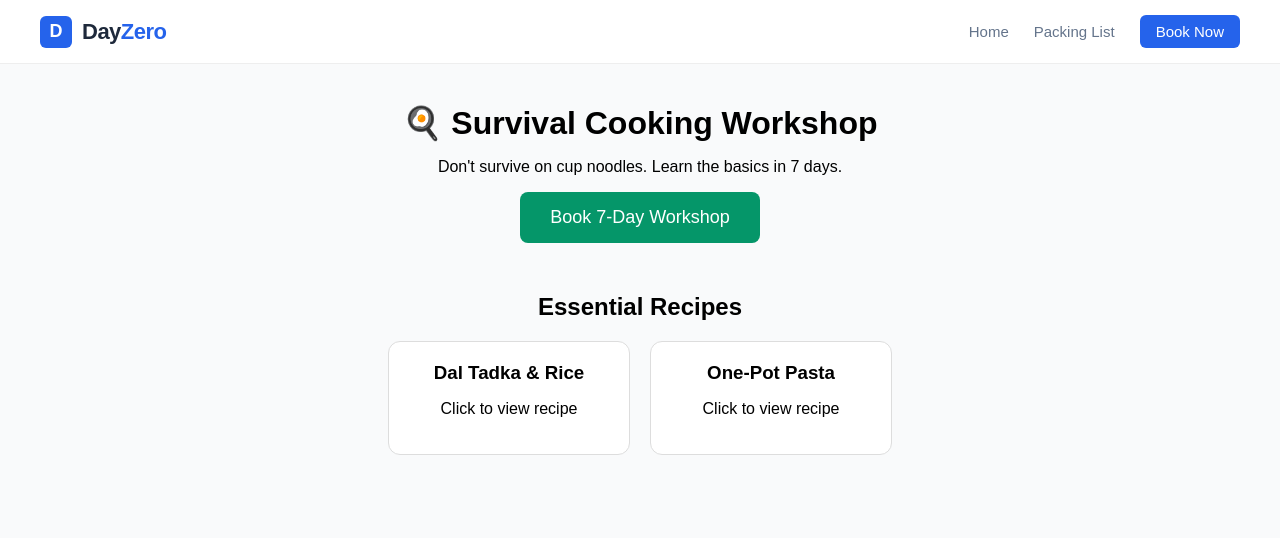
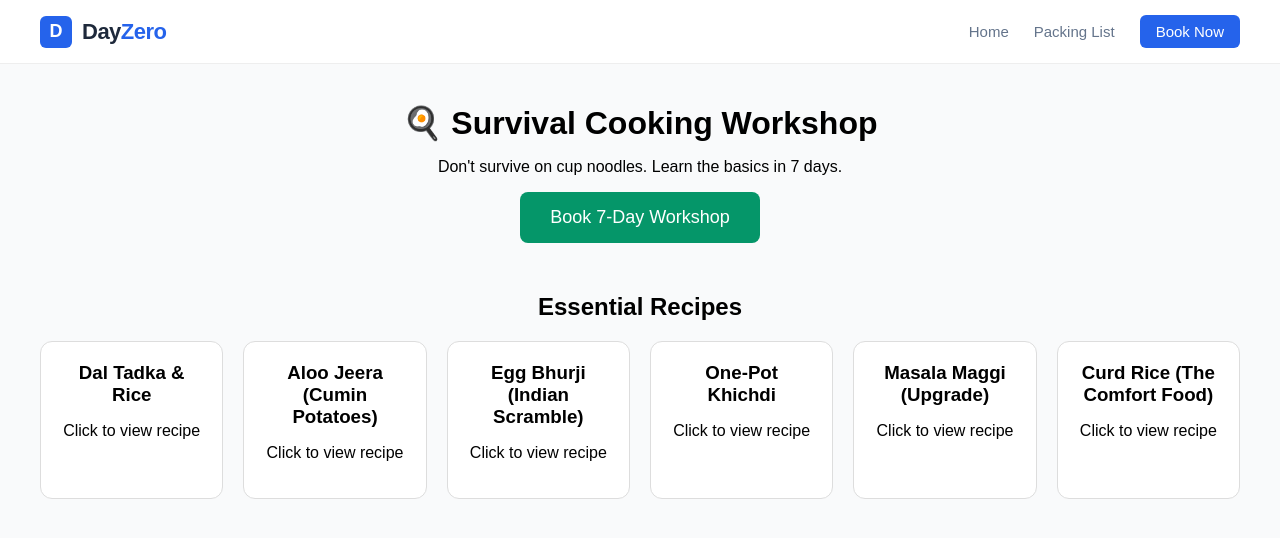
Before and after one commit to Gayatrree/dayzero-frontend, a React (Create React App) app: page /cooking in a window 1280 px wide. Shown: the top 538 px of the page. Built offline with nearby package versions, Linux system fonts and the light colour scheme.

Commit message:
added recipes

```diff
--- a/src/pages/CookingPage.js
+++ b/src/pages/CookingPage.js
@@ -5,14 +5,38 @@ const recipes = [
   {
     id: 1,
     title: "Dal Tadka & Rice",
-    ingredients: ["1 cup Yellow Moong Dal", "2 cups Water", "1 tsp Turmeric", "1 tbsp Ghee", "1 tsp Cumin seeds"],
-    steps: "1. Pressure cook dal with water and turmeric. 2. In a small pan, heat ghee and add cumin. 3. Pour over dal and serve with boiled rice."
+    ingredients: ["1 cup Moong Dal", "2 cups Water", "Turmeric", "Ghee/Oil", "Cumin seeds"],
+    steps: "Boil dal with turmeric and salt. Heat oil/ghee, add cumin seeds until they sizzle, and pour over the dal."
   },
   {
     id: 2,
-    title: "One-Pot Pasta",
-    ingredients: ["100g Pasta", "Tomato Sauce", "Garlic", "Salt", "Olive Oil"],
-    steps: "1. Boil pasta. 2. Sauté garlic in oil. 3. Mix sauce and pasta together."
+    title: "Aloo Jeera (Cumin Potatoes)",
+    ingredients: ["3 Potatoes (cubed)", "1 tsp Cumin seeds", "Turmeric", "Salt", "Oil"],
+    steps: "Sauté cumin in oil. Add cubed potatoes and turmeric. Cover and cook on low heat until tender and crispy."
+  },
+  {
+    id: 3,
+    title: "Egg Bhurji (Indian Scramble)",
+    ingredients: ["3 Eggs", "1 Onion (chopped)", "1 Tomato", "Green chili", "Turmeric"],
+    steps: "Sauté onions and tomatoes. Add spices, then crack eggs into the pan. Stir constantly until fluffy and cooked."
+  },
+  {
+    id: 4,
+    title: "One-Pot Khichdi",
+    ingredients: ["1/2 cup Rice", "1/2 cup Dal", "Ginger", "Ghee", "Salt"],
+    steps: "Pressure cook rice, dal, ginger, and salt with 3 cups of water for 3 whistles. Top with ghee."
+  },
+  {
+    id: 5,
+    title: "Masala Maggi (Upgrade)",
+    ingredients: ["1 pack Maggi", "Onion", "Frozen Peas/Carrots", "Butter"],
+    steps: "Sauté veggies in butter. Add water and Maggi masala. Once boiling, add noodles and cook until dry."
+  },
+  {
+    id: 6,
+    title: "Curd Rice (The Comfort Food)",
+    ingredients: ["1 cup Cooked Rice", "1/2 cup Yogurt", "Salt", "Mustard seeds (optional)"],
+    steps: "Mix soft rice with yogurt and salt. If possible, temper mustard seeds in oil and add on top."
   }
 ];
 
```
